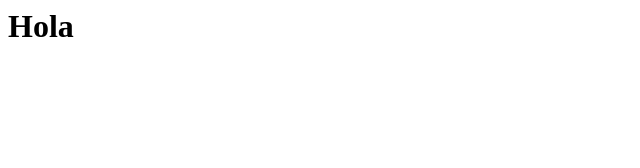
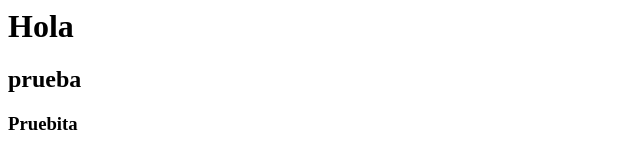
Before and after one commit to tubincillo/git_practice_with_VS, a plain HTML site: page index.html in a window 1280 px wide. Shown: the whole page, without its empty margins (0-640 px from the left). Drawn offline with Linux system fonts and the light colour scheme.

Commit message:
Prueba 2

```diff
--- a/index.html
+++ b/index.html
@@ -1 +1,3 @@
 <h1>Hola</h1>
+<h2>prueba</h2>
+<h3>Pruebita</h3>
```
